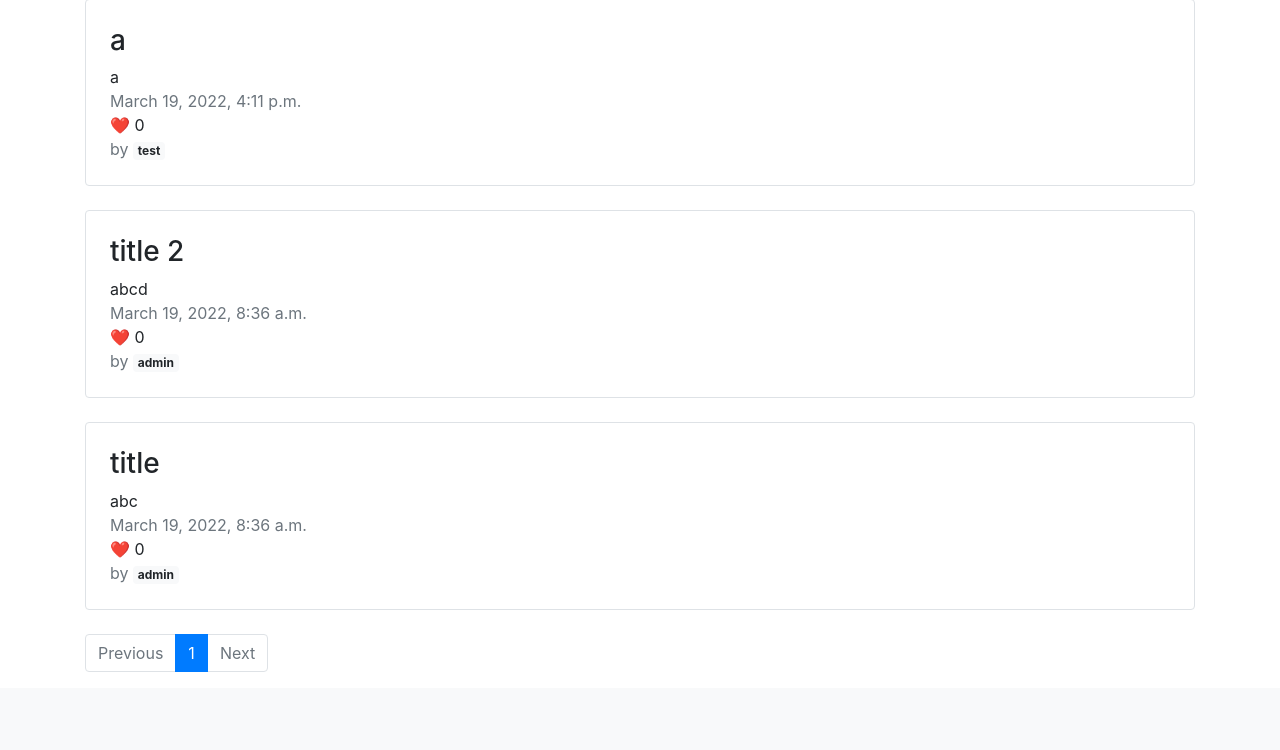
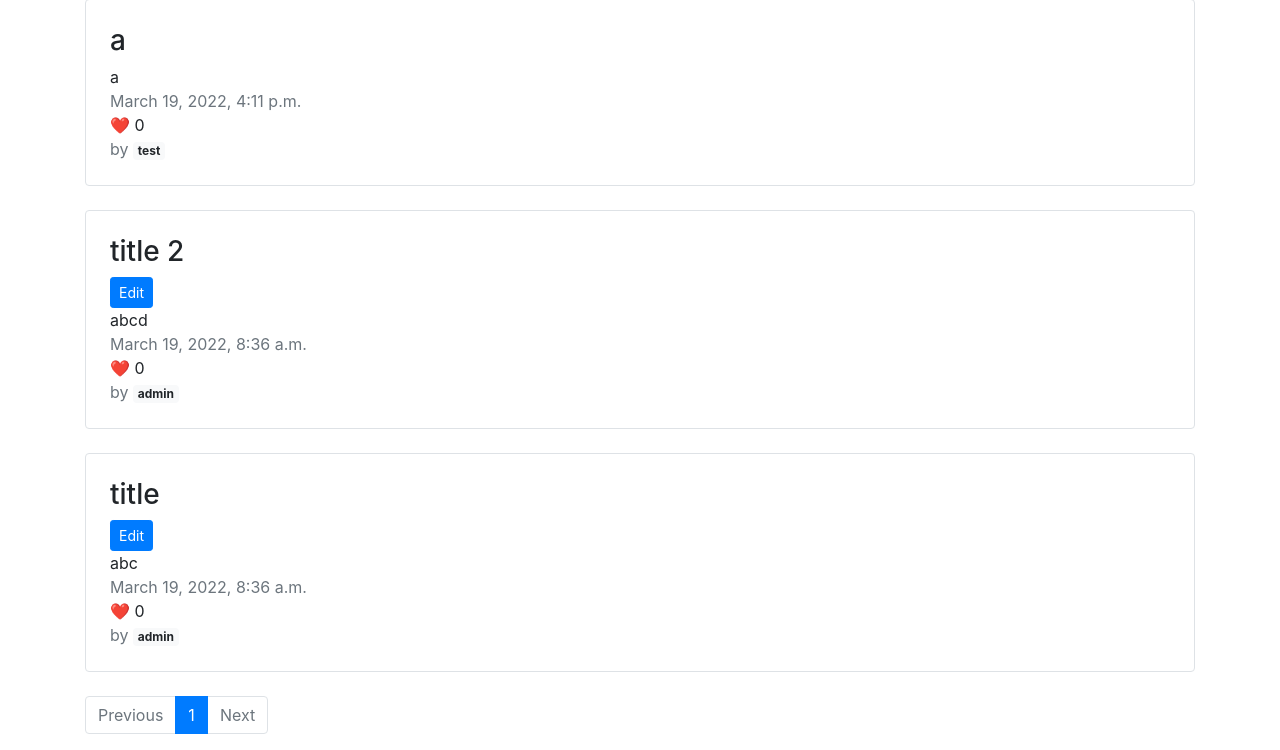
Before and after one commit to Ashu-r/django-network, a Django app: page / in a window 1280 px wide. Shown: the part 746-1496 px from the top of the page. Before the commit the page ends 1418 px from the top, so only its background shows below. Run offline with Django 3.2, Linux system fonts and the light colour scheme; a user stored in the database is signed in; data comes from the database, SQL or seed files in the repository; both versions use the stored data as it was after the commit; some libraries are stand-ins or nearby versions.

Commit message:
Added functionality to edit post for same author

```diff
--- /dev/null
+++ b/network/static/network/index.js
@@ -0,0 +1,35 @@
+document.addEventListener('DOMContentLoaded', function () {
+	const posts = document.querySelectorAll('.post');
+	posts.forEach((p) => {
+		const content = p.querySelector('.content');
+		const editButton = p.querySelector('.edit');
+		editButton.addEventListener('click', function () {
+			if (editButton.innerHTML.trim() == 'Edit') {
+				editButton.innerHTML = 'Save';
+				content.innerHTML =
+					'<textarea id="content-textarea" rows="6" cols="50" class="my-2">' +
+					content.innerHTML +
+					'</textarea>';
+			} else {
+				editButton.innerHTML = 'Edit';
+				fetch('/edit/' + editButton.dataset.id, {
+					method: 'POST',
+					body: JSON.stringify({
+						content: document.querySelector('#content-textarea').value,
+					}),
+				})
+					.then((response) => response.json())
+					.then((data) => {
+						console.log(data);
+						if (data.success) {
+							content.innerHTML = data.content;
+						} else {
+							alert('Error: ' + data.error);
+						}
+					});
+
+				content.innerHTML = document.querySelector('#content-textarea').value;
+			}
+		});
+	});
+});
--- a/network/templates/network/index.html
+++ b/network/templates/network/index.html
@@ -1,11 +1,15 @@
-{% extends "network/layout.html" %} {% block body %}
+{% extends "network/layout.html" %} {% load static %} {% block body %}
 <div class="container">
 	<a class="btn btn-primary mb-3" href="{% url 'new_post' %}">New Post</a>
 	{% for post in posts %}
-	<div class="border rounded p-4 mb-4">
+	<div class="border rounded p-4 mb-4 post">
 		<h3>{{post.title}}</h3>
-
-		<div>{{post.content}}</div>
+		{% if user.username == post.user.username %}
+		<button class="btn btn-sm btn-primary edit" data-id="{{post.id}}">
+			Edit
+		</button>
+		{% endif %}
+		<div class="content">{{post.content}}</div>
 		<div class="text-muted">{{post.created_at}}</div>
 		<div>❤️ {{post.likes}}</div>
 		<div class="text-muted">
@@ -33,4 +37,6 @@
 		</ul>
 	</nav>
 </div>
+{% endblock %} {% block script%}
+<script src="{% static 'network/index.js' %}"></script>
 {% endblock %}
--- a/network/templates/network/layout.html
+++ b/network/templates/network/layout.html
@@ -11,6 +11,7 @@
 			crossorigin="anonymous"
 		/>
 		<link href="{% static 'network/styles.css' %}" rel="stylesheet" />
+		{% block script %}{% endblock %}
 	</head>
 	<body>
 		<nav class="navbar navbar-expand-lg navbar-light bg-light">
--- a/network/urls.py
+++ b/network/urls.py
@@ -12,4 +12,5 @@ urlpatterns = [
     path("following", views.following, name="following"),
     path("u/<str:username>", views.user, name="user"),
     path("u/<str:username>/follow", views.follow, name="follow"),
+    path("edit/<str:id>", views.edit, name="edit"),
 ]
--- a/network/views.py
+++ b/network/views.py
@@ -1,3 +1,4 @@
+import json
 from django.contrib.auth import authenticate, login, logout
 from django.contrib.auth.decorators import login_required
 from django.db import IntegrityError
@@ -6,6 +7,8 @@ from django.shortcuts import render
 from django.urls import reverse
 from .models import User, Post, Comment
 from django.core.paginator import Paginator
+from django.http import JsonResponse
+from django.views.decorators.csrf import csrf_exempt
 
 
 def index(request):
@@ -116,3 +119,21 @@ def follow(request, username):
 def following(request):
     posts = Post.objects.filter(user__in=request.user.following.all())
     return render(request, "network/index.html", {'posts': posts})
+
+
+@csrf_exempt
+@login_required
+def edit(request, id):
+    if request.method != "POST":
+        return JsonResponse({"error": "POST request required."}, status=400)
+
+    data = json.loads(request.body)
+    post = Post.objects.get(id=id)
+    if post.user != request.user:
+        return JsonResponse({"error": "You do not have permission to edit this post."}, status=403)
+
+    post.content = data["content"]
+    post.save()
+    return JsonResponse({"success": "Post updated successfully.",
+                         "content": post.content,
+                         }, status=200)
```
Also changed, not shown: network/static/network/user.js (deleted, +0 -16 lines), db.sqlite3.
